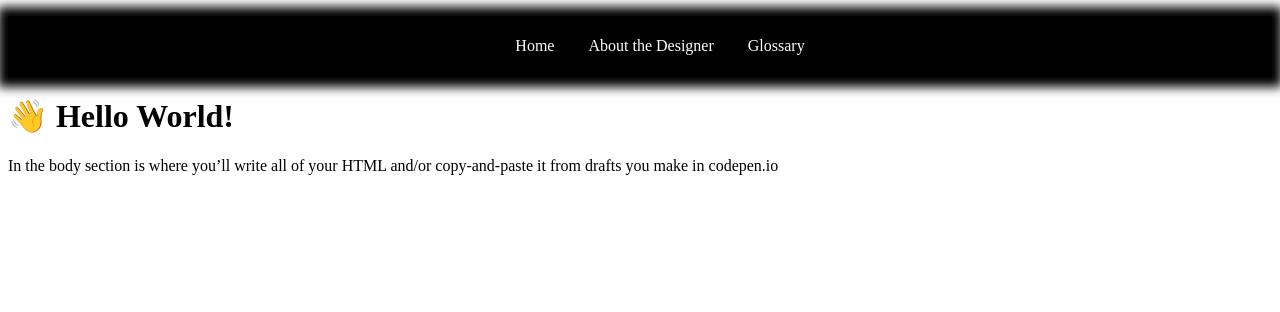
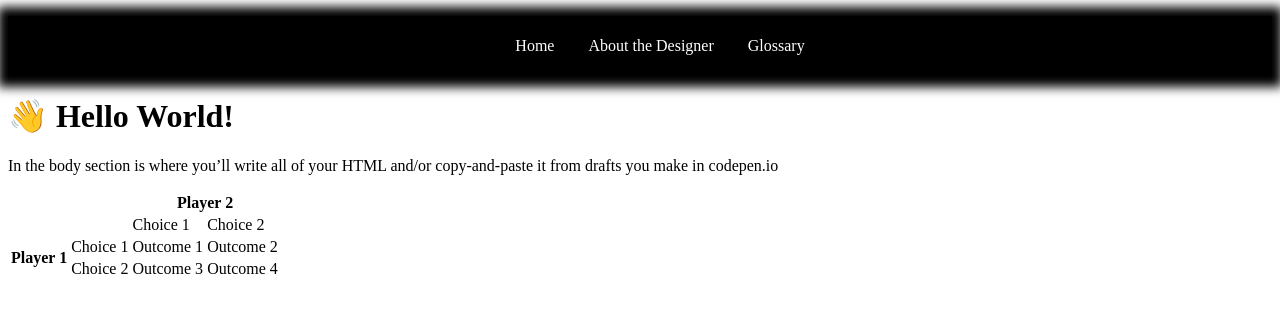
Before and after one commit to 113831josh/game, a plain HTML site: page mission.html in a window 1280 px wide. Drawn offline with Linux system fonts and the light colour scheme.

Commit message:
Update mission.html

```diff
--- a/mission.html
+++ b/mission.html
@@ -21,6 +21,44 @@
             In the body section is where you’ll write all of your HTML
             and/or copy-and-paste it from drafts you make in codepen.io
         </p>
+  <table>
+  <!--
+    "tr" is the tag for "table row", "th" is "table header", and
+    "td" is "table data"
+  -->
+	<tr>
+		<th colspan="2" rowspan="2"><!--intentionally empty--></th>
+		<th colspan="2">Player 2</th>
+    <!--
+      "colspan" is an attribute for setting a table cell to
+      occupy multiple horizontal spaces
+      "rowspan" does the same for vertical spaces
+    -->
+	</tr>
+	<tr>
+    <!--
+      Replace the generic "Choice 1", Outcome 1", etc. with the
+      actual choices and outcomes for your social issue
+    -->
+		<td class="choice">Choice 1</td>
+		<td class="choice">Choice 2</td>
+    <!--
+      By using classes here, we can later add CSS to style all
+      the "choices" to look the same
+    -->
+	</tr>
+	<tr>
+		<th rowspan="2">Player 1</th>
+		<td class="choice">Choice 1</td>
+		<td class="outcome">Outcome 1</td>
+		<td class="outcome">Outcome 2</td>
+	</tr>
+	<tr>
+		<td class="choice">Choice 2</td>
+		<td class="outcome">Outcome 3</td>
+		<td class="outcome">Outcome 4</td>
+	</tr>
+</table>
 
     </body>
 </html>
```
